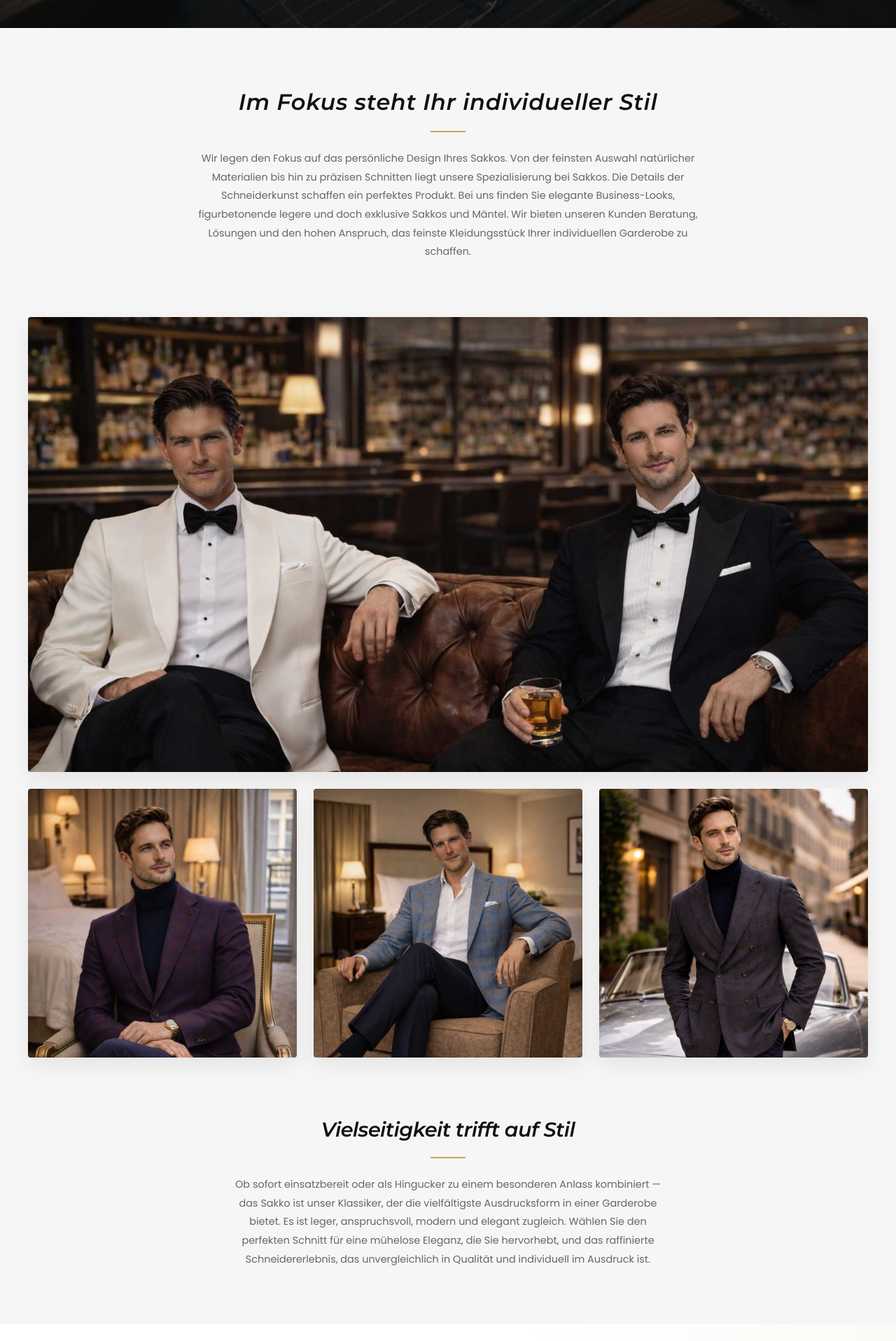
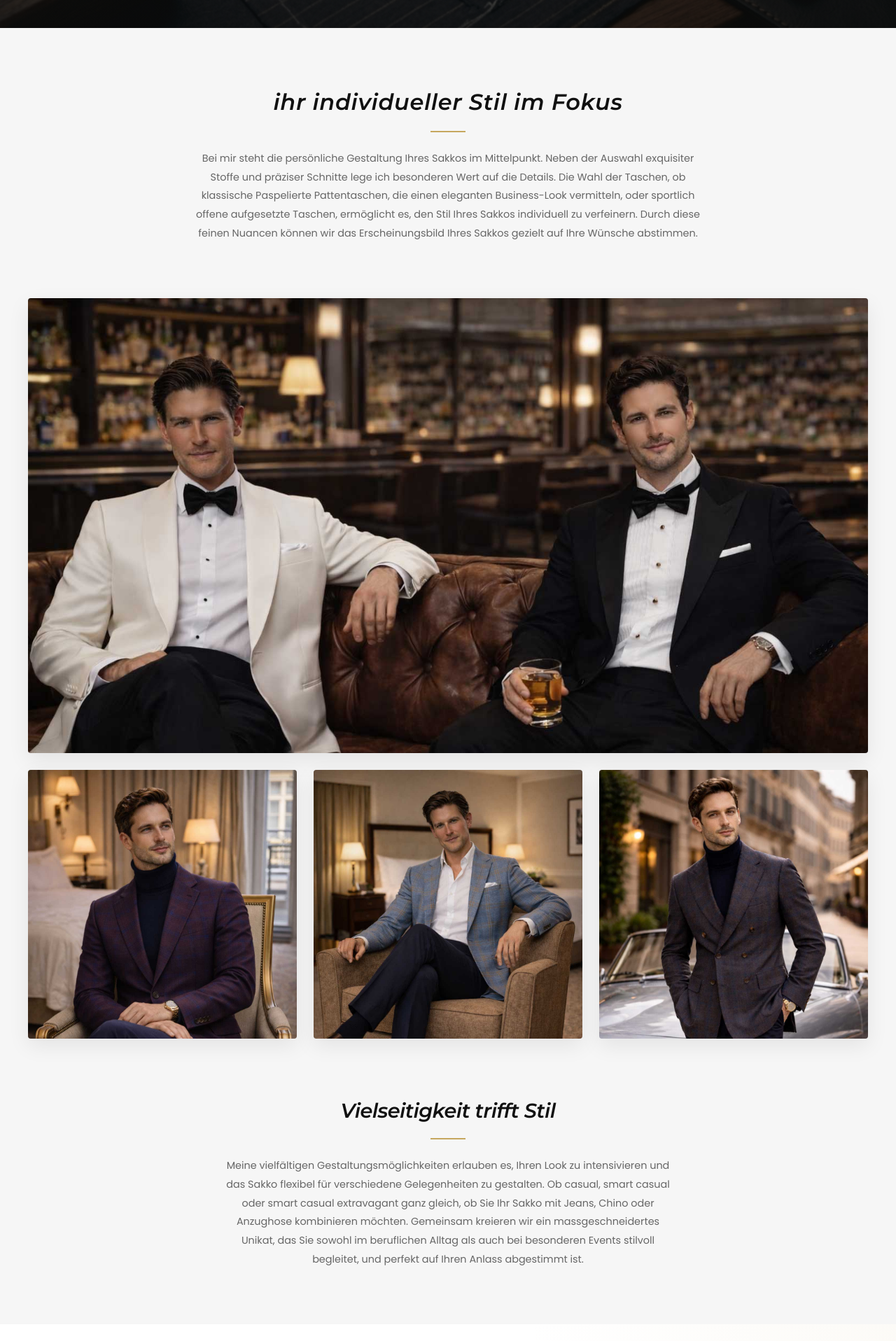
Before and after one commit to kirushikan0508/rasory_bf, a React (Vite) app: page /made-to-measure/jacket in a window 1280 px wide. Shown: the part 760-2676 px from the top of the page at 70% size. Built offline with nearby package versions, Linux system fonts and the light colour scheme.

Commit message:
jacket and trouse traslation

```diff
--- a/src/components/Navbar.jsx
+++ b/src/components/Navbar.jsx
@@ -36,9 +36,9 @@ const Navbar = () => {
             path: '#',
             dropdown: [
                 { name: 'MASSHEMD', path: '/made-to-measure/shirt' },
-                { name: 'masshose', path: '/made-to-measure/trouser' },
-                { name: 'massanzüge', path: '/made-to-measure/suit' },
-                { name: 'masssakko', path: '/made-to-measure/jacket' },
+                { name: 'MASSHOSE', path: '/made-to-measure/trouser' },
+                { name: 'MASSANZÜGE', path: '/made-to-measure/suit' },
+                { name: 'MASSSAKKO', path: '/made-to-measure/jacket' },
             ]
         },
     ];
--- a/src/components/madetomeasure/jackets/JacketIntro.jsx
+++ b/src/components/madetomeasure/jackets/JacketIntro.jsx
@@ -26,9 +26,9 @@ const JacketIntro = () => {
     return (
         <section className="jacket-intro-section" ref={sectionRef}>
             <div className="jacket-intro-container">
-                <h1 className="jacket-intro-title">Im Fokus steht Ihr individueller Stil</h1>
+                <h1 className="jacket-intro-title">ihr individueller Stil im Fokus</h1>
                 <p className="jacket-intro-text">
-                    Wir legen den Fokus auf das persönliche Design Ihres Sakkos. Von der feinsten Auswahl natürlicher Materialien bis hin zu präzisen Schnitten liegt unsere Spezialisierung bei Sakkos. Die Details der Schneiderkunst schaffen ein perfektes Produkt. Bei uns finden Sie elegante Business-Looks, figurbetonende legere und doch exklusive Sakkos und Mäntel. Wir bieten unseren Kunden Beratung, Lösungen und den hohen Anspruch, das feinste Kleidungsstück Ihrer individuellen Garderobe zu schaffen.
+                    Bei mir steht die persönliche Gestaltung Ihres Sakkos im Mittelpunkt. Neben der Auswahl exquisiter Stoffe und präziser Schnitte lege ich besonderen Wert auf die Details. Die Wahl der Taschen, ob klassische Paspelierte Pattentaschen, die einen eleganten Business-Look vermitteln, oder sportlich offene aufgesetzte Taschen, ermöglicht es, den Stil Ihres Sakkos individuell zu verfeinern. Durch diese feinen Nuancen können wir das Erscheinungsbild Ihres Sakkos gezielt auf Ihre Wünsche abstimmen.
                 </p>
             </div>
         </section>
--- a/src/components/madetomeasure/jackets/JacketVersatile.jsx
+++ b/src/components/madetomeasure/jackets/JacketVersatile.jsx
@@ -26,9 +26,9 @@ const JacketVersatile = () => {
     return (
         <section className="jacket-versatile-section">
             <div className="jacket-versatile-container" ref={sectionRef}>
-                <h2 className="jacket-versatile-title">Vielseitigkeit trifft auf Stil</h2>
+                <h2 className="jacket-versatile-title">Vielseitigkeit trifft Stil</h2>
                 <p className="jacket-versatile-desc">
-                    Ob sofort einsatzbereit oder als Hingucker zu einem besonderen Anlass kombiniert — das Sakko ist unser Klassiker, der die vielfältigste Ausdrucksform in einer Garderobe bietet. Es ist leger, anspruchsvoll, modern und elegant zugleich. Wählen Sie den perfekten Schnitt für eine mühelose Eleganz, die Sie hervorhebt, und das raffinierte Schneidererlebnis, das unvergleichlich in Qualität und individuell im Ausdruck ist.
+                    Meine vielfältigen Gestaltungsmöglichkeiten erlauben es, Ihren Look zu intensivieren und das Sakko flexibel für verschiedene Gelegenheiten zu gestalten. Ob casual, smart casual oder smart casual extravagant ganz gleich, ob Sie Ihr Sakko mit Jeans, Chino oder Anzughose kombinieren möchten. Gemeinsam kreieren wir ein massgeschneidertes Unikat, das Sie sowohl im beruflichen Alltag als auch bei besonderen Events stilvoll begleitet, und perfekt auf Ihren Anlass abgestimmt ist.
                 </p>
             </div>
         </section>
--- a/src/components/madetomeasure/trousers/TrouserIntro.jsx
+++ b/src/components/madetomeasure/trousers/TrouserIntro.jsx
@@ -28,7 +28,7 @@ const TrouserIntro = () => {
             <div className="trouser-intro-container">
                 <h1 className="trouser-intro-title">Komfort und Eleganz nach Mass</h1>
                 <p className="trouser-intro-text">
-                    Eine perfekt sitzende Hose ist das Fundament eines gepflegten Looks. Für mich steht die individuelle Passform an erster Stelle, um maximalen Komfort zu gewährleisten. Die Hosen bieten vielseitige Stile und stilvolle Details. Ich berate Sie bei Stoffen, Schnitten und Designs, um eine Hose zu kreieren, die perfekt sitzt. Gemeinsam bestimmen wir die Details, vom Bund über den Stoff bis zur Passform, um eine Hose zu fertigen, die sowohl Ihren ästhetischen Ansprüchen als auch Ihren Komfortbedürfnissen gerecht wird. Mein Ziel ist es, massgeschneiderte Hosen zu kreieren, die sich durch höchste Qualität, makellose Handwerkskunst und individuelles Design auszeichnen.
+                    Eine perfekt sitzende Hose ist das Fundament eines gelungenen Erscheinungsbildes. Bei mit steht die individuelle Passform im Vordergrund um höchsten Tragekomfort zu gewährleisten Die Hosen bieten vielseitige Styles und stilvolle Elemente. Ich berate Sie bei Stoffen, Schnitten und Designs, um eine Hose zu kreieren, die perfekt sitzt. Gemeinsam bestimmen wir die Details, vom Bund über den Stoff bis hin zur Passform, um eine Hose zu kreieren, die sowohl Ihren ästhetischen Ansprüchen als auch Ihrem Komfort gerecht wird. Mein Ziel ist es, eine massgeschneiderte Hose zu schaffen, die durch höchste Qualität, perfekte Verarbeitung und individuelle Gestaltung heraussticht.
                 </p>
             </div>
         </section>
--- a/src/components/madetomeasure/trousers/TrouserStyle.jsx
+++ b/src/components/madetomeasure/trousers/TrouserStyle.jsx
@@ -26,9 +26,9 @@ const TrouserStyle = () => {
     return (
         <section className="trouser-style-section">
             <div className="trouser-style-container" ref={sectionRef}>
-                <h2 className="trouser-style-title">Ihr individueller Stil</h2>
+                <h2 className="trouser-style-title">Ihr individueller Style</h2>
                 <p className="trouser-style-desc">
-                    Egal, ob Sie lässige Chinos oder elegante Stile mit französischen Taschen bevorzugen, ich passe die Passform und Details an Ihre individuellen Bedürfnisse an. Hochwertige Materialien sorgen für ein angenehmes Tragegefühl, während besondere Akzente wie Bundfalten und Umschläge den Look abrunden. Gemeinsam kreieren wir eine Hose, die Ihren Anforderungen entspricht – stilvoll, bequem und einzigartig. Vertrauen Sie auf meine Erfahrung.
+                    Sei es lässiger Chino oder elegante Modelle mit französischen Taschen, ich passe die Passform sowie die Details individuell an. Hochwertige Materialien sorgen für ein angenehmes Tragegefühl, während spezielle Akzente wie Bundfalten und umschlagener Look die Hose vervollständigen. Gemeinsam entwickeln wir eine Hose, die Ihren Anforderungen entspricht – stilvoll, bequem und einzigartig. Vertrauen Sie auf meine Erfahrung.
                 </p>
             </div>
         </section>
```
